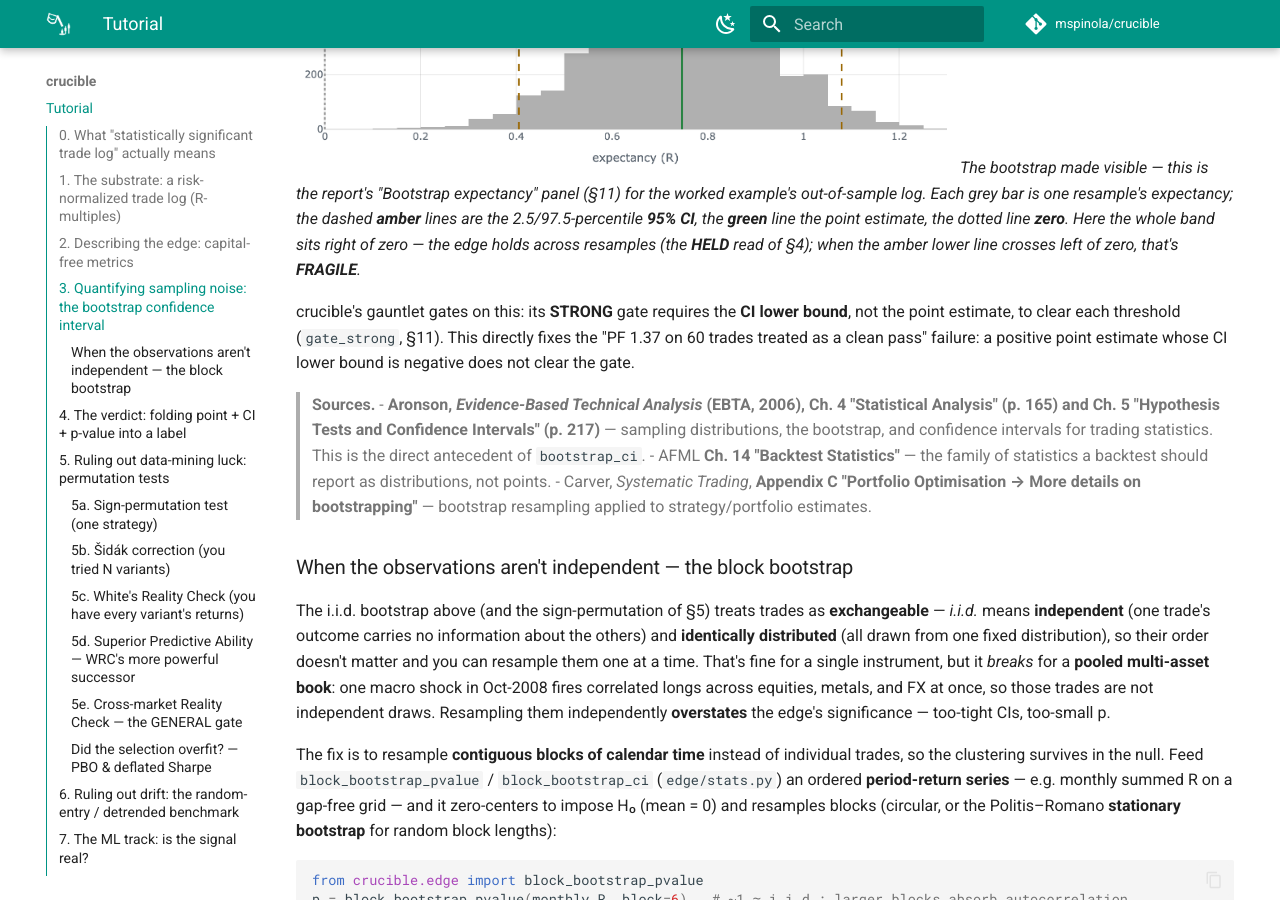
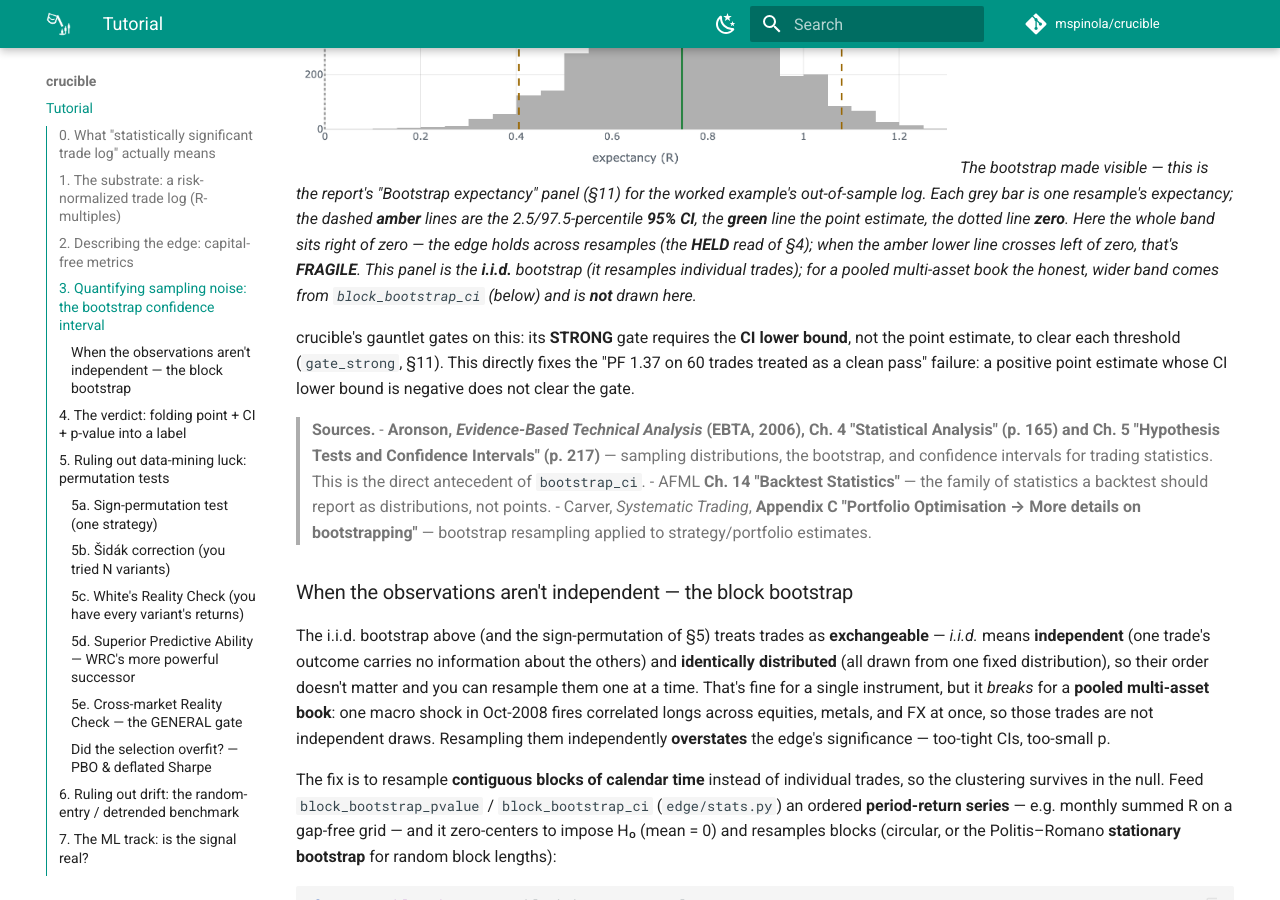
Before and after one commit to mspinola/crucible, an MkDocs documentation site: the page built from docs/index.md, in a window 1280 px wide and 900 px high, scrolled down 4170 px. Built offline with MkDocs 1.6.1 and Material for MkDocs 9.7.7, drawn with Linux system fonts in a browser that asks for light colours; comment, search, counter and statistics services are not loaded.

Commit message:
docs: note the §3 bootstrap panel is i.i.d., not the block CI
The bootstrap-expectancy panel resamples individual trades (i.i.d.); for a pooled
multi-asset book its band is the optimistic one. Add a caption line pointing to
block_bootstrap_ci for the honest wider band, and note it isn't drawn on this
panel — so the visual isn't over-trusted for a clustered book.

Co-Authored-By: Claude Opus 4.8 <noreply@anthropic.com>

```diff
--- a/docs/index.md
+++ b/docs/index.md
@@ -182,7 +182,9 @@ worked example's out-of-sample log. Each grey bar is one resample's expectancy;
 **amber** lines are the 2.5/97.5-percentile **95% CI**, the **green** line the point estimate,
 the dotted line **zero**. Here the whole band sits right of zero — the edge holds across
 resamples (the **HELD** read of §4); when the amber lower line crosses left of zero, that's
-**FRAGILE**.*
+**FRAGILE**. This panel is the **i.i.d.** bootstrap (it resamples individual trades); for a
+pooled multi-asset book the honest, wider band comes from `block_bootstrap_ci` (below) and is
+**not** drawn here.*
 
 crucible's gauntlet gates on this: its **STRONG** gate requires the **CI lower bound**, not
 the point estimate, to clear each threshold (`gate_strong`, §11). This directly fixes the
```
